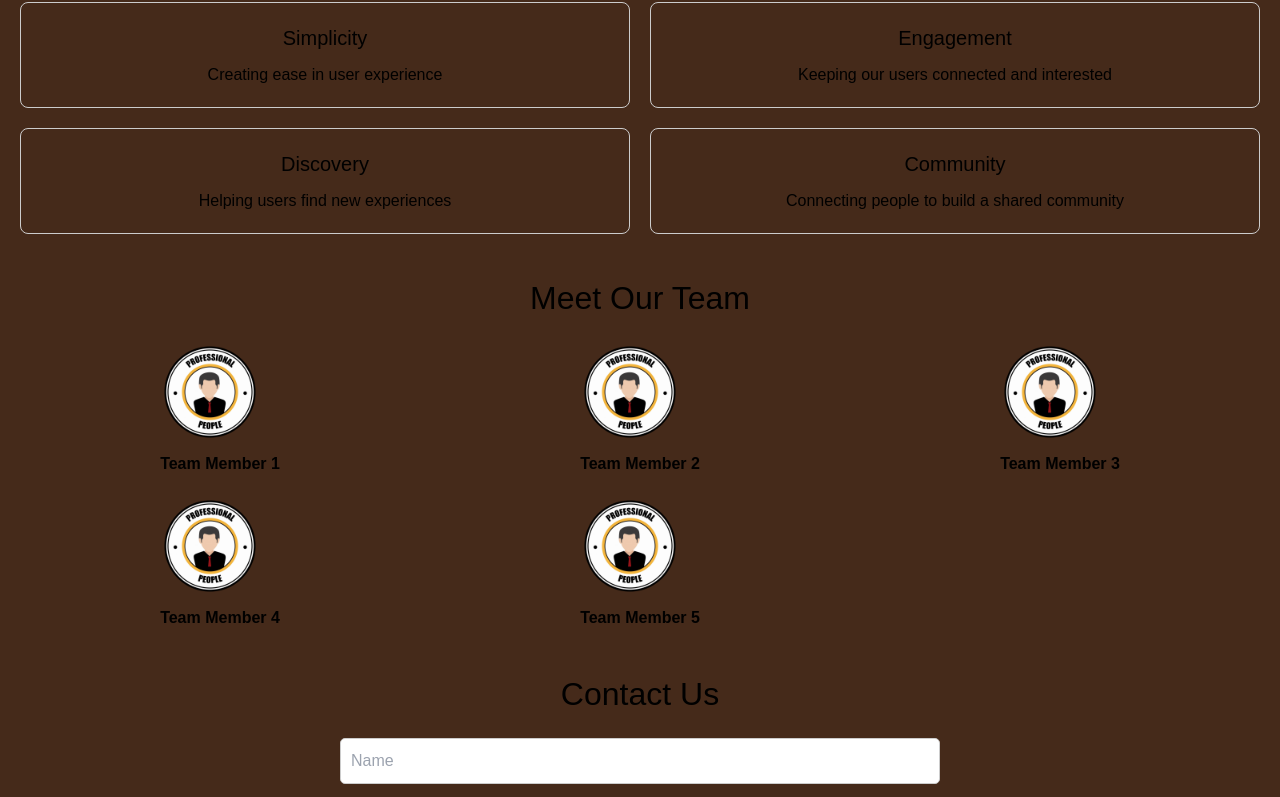
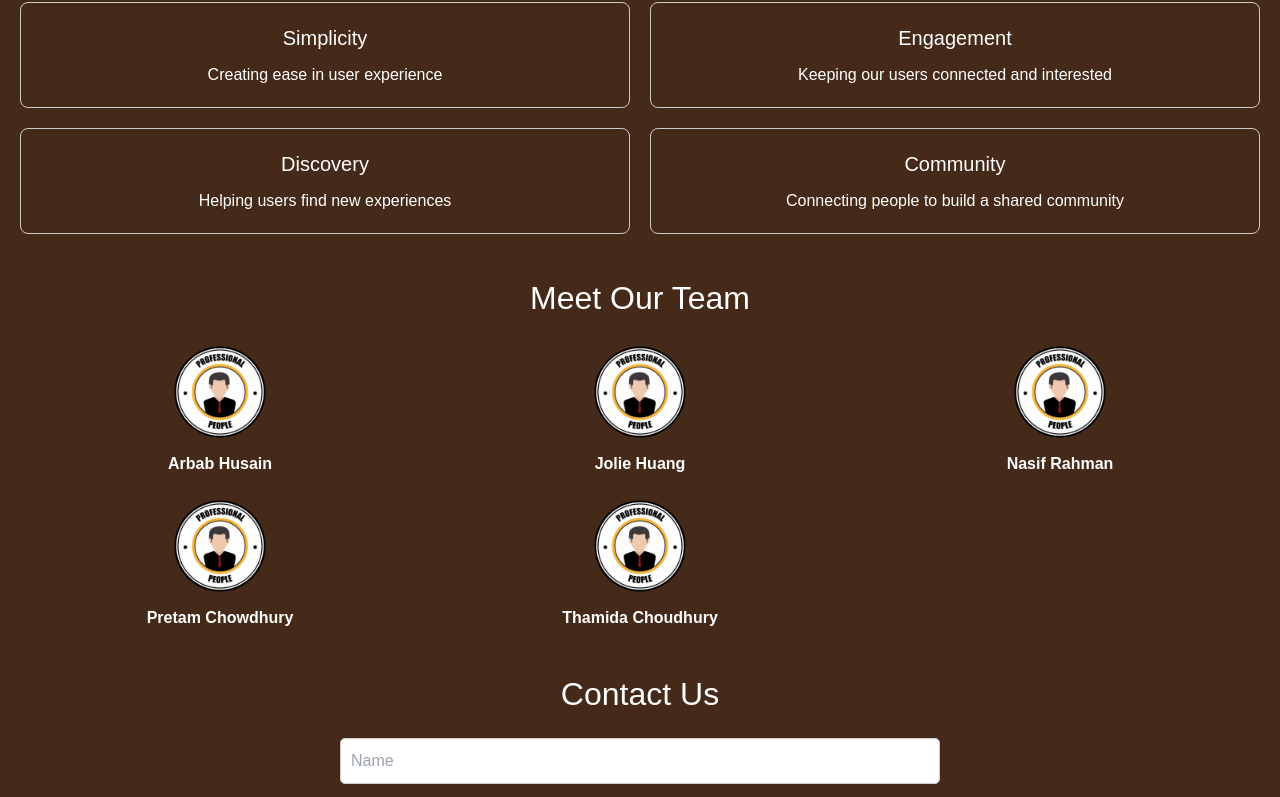
Before and after one commit to NasifR/tourable, a React (Create React App) app: page /about in a window 1280 px wide. Shown: the part 810-1607 px from the top of the page. Built offline with nearby package versions, Linux system fonts and the light colour scheme.

Commit message:
About Us page

```diff
--- a/src/pages/About.css
+++ b/src/pages/About.css
@@ -5,7 +5,7 @@
     max-width: 100%;
     margin: 0 auto;
     font-family: Arial, sans-serif;
-    color: black;
+    color: white;
 }
 
 
@@ -78,10 +78,13 @@
 }
 
 .team-member {
+    align-items: center;
     text-align: center;
+    justify-content: center;
 }
 
 .team-member img {
+    margin: auto;
     width: 100px;
     height: 100px;
     border-radius: 50%;
@@ -91,6 +94,7 @@
     font-size: 1rem;
     font-weight: bold;
     margin-top: 10px;
+    text-align: center;
 }
 
 /* Contact Section */
--- a/src/pages/About.js
+++ b/src/pages/About.js
@@ -42,23 +42,23 @@ function About() {
                 <div className="team-grid">
                     <div className="team-member">
                         <img src={aboutUsImage2} alt="Team Member" />
-                        <p>Team Member 1</p>
+                        <p>Arbab Husain</p>
                     </div>
                     <div className="team-member">
                         <img src={aboutUsImage2} alt="Team Member" />
-                        <p>Team Member 2</p>
+                        <p>Jolie Huang</p>
                     </div>
                     <div className="team-member">
                         <img src={aboutUsImage2} alt="Team Member" />
-                        <p>Team Member 3</p>
+                        <p>Nasif Rahman</p>
                     </div>
                     <div className="team-member">
                         <img src={aboutUsImage2} alt="Team Member" />
-                        <p>Team Member 4</p>
+                        <p>Pretam Chowdhury</p>
                     </div>
                     <div className="team-member">
                         <img src={aboutUsImage2} alt="Team Member" />
-                        <p>Team Member 5</p>
+                        <p>Thamida Choudhury</p>
                     </div>
                 </div>
             </section>
```
